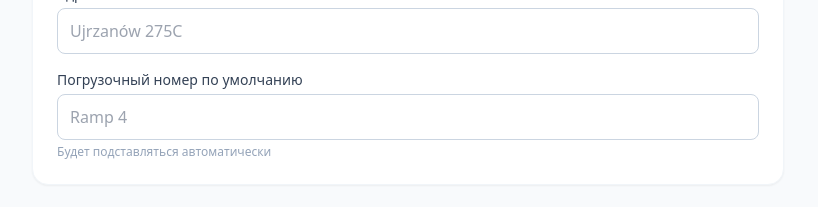
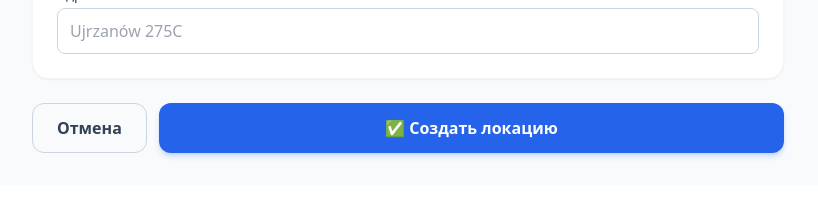
Before and after one commit to kru4ara/logistics-new, a Next.js app: page /locations/new in a window 1280 px wide. Shown: the part 875-1082 px from the top of the page, without its empty margins (232-1050 px from the left). After the commit the page ends 1060 px from the top, so only its background shows below. Built offline with nearby package versions, Linux system fonts and the light colour scheme; no server answers.

Commit message:
Update page.tsx

```diff
--- a/app/locations/new/page.tsx
+++ b/app/locations/new/page.tsx
@@ -121,17 +121,6 @@ export default function NewLocationPage() {
                   className={inputClass}
                 />
               </div>
-
-              <div className="md:col-span-2">
-                <label className={labelClass}>Погрузочный номер по умолчанию</label>
-                <input
-                  type="text"
-                  name="default_loading_number"
-                  placeholder="Ramp 4"
-                  className={inputClass}
-                />
-                <p className="text-xs text-slate-400 mt-1">Будет подставляться автоматически</p>
-              </div>
             </div>
           </div>
 
```
